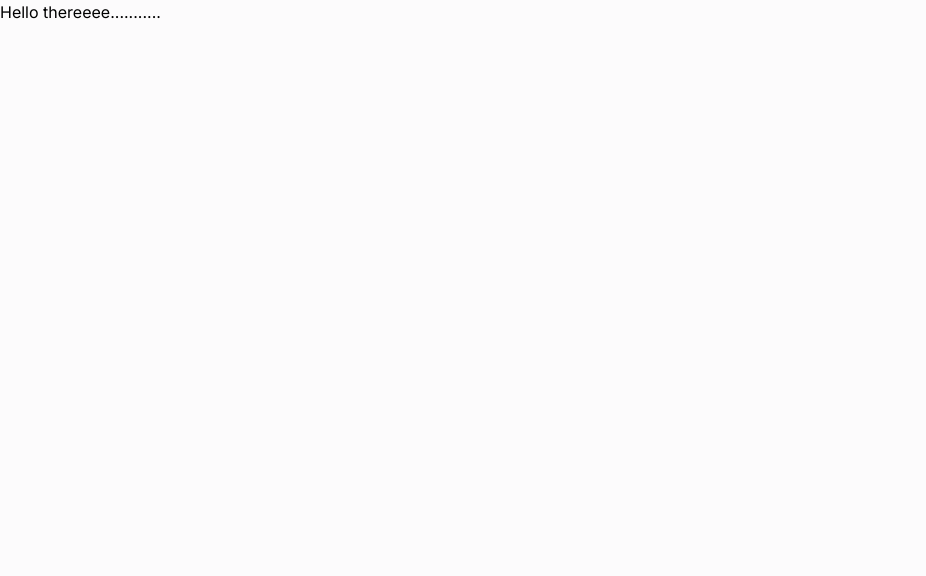
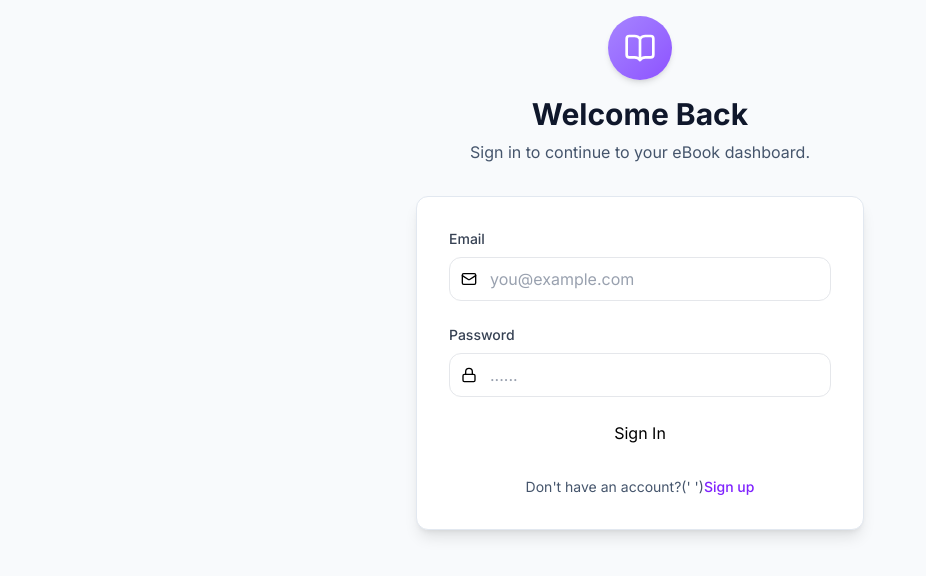
Before and after one commit to Akshavahora/ebookCreator, a React (Vite) app in the folder frontend/eBookCreator/: page /Login in a window 1280 px wide. Shown: the top 576 px of the page, without its empty margins (0-926 px from the left). Built offline with nearby package versions, Linux system fonts and the light colour scheme.

Commit message:
Login Design Done

```diff
--- a/frontend/eBookCreator/package.json
+++ b/frontend/eBookCreator/package.json
@@ -11,6 +11,7 @@
   },
   "dependencies": {
     "@tailwindcss/vite": "^4.2.1",
+    "axios": "^1.18.1",
     "lucide-react": "^1.23.0",
     "react": "^19.2.0",
     "react-dom": "^19.2.0",
--- a/frontend/eBookCreator/src/components/landing/Footer.jsx
+++ b/frontend/eBookCreator/src/components/landing/Footer.jsx
@@ -3,7 +3,7 @@ import { FaGithub, FaLinkedin, FaTwitter } from "react-icons/fa";
 
 const Footer = () => {
   return (
-    <footer className="relative bg-gradient-to-br from-gray-950 via-gray950 to-violet-950 text-white o overflow-hidden ">
+    <footer className="relative bg-linear-to-br from-gray-950 via-gray950 to-violet-950 text-white o overflow-hidden ">
         {/* Subtle background Pattern */}
         <div className="absolute inset-0 opacity-5">
             <div className="absolute top-0 right-0 w-96 h-96 bg-violet-500 rounded-full blur-3xl"></div>
@@ -18,7 +18,7 @@ const Footer = () => {
                         className="flex- items-center gap-2 space-x-2.5 group"
                     >
                         <div className="w-10 h-10
-                         bg-gradient-to-br from-violet-600 to-purple-600 rounded-xl flex items-center justify-center shadow-lg shadow-violet-500/30 group-hover:shadow-violet-500/50 transition-all duration-300 group-hover:scale-105">
+                         bg-linear-to-br from-violet-600 to-purple-600 rounded-xl flex items-center justify-center shadow-lg shadow-violet-500/30 group-hover:shadow-violet-500/50 transition-all duration-300 group-hover:scale-105">
                             <BookOpen className="w-5 h-5 text-white" />
                         </div>
                         <span className="text-xl font-semibold tracking-tight">eBook Creator</span>
--- a/frontend/eBookCreator/src/components/layout/ProfileDropdown.jsx
+++ b/frontend/eBookCreator/src/components/layout/ProfileDropdown.jsx
@@ -21,7 +21,7 @@ const ProfilePage = ({isOpen,
             className="w-9 h-9 object-cover rounded-xl"
           />
         ) : (
-          <div className="h-8 w-8 bg-gradient-to-br from-violet-400 to-violet-500 rounded-xl flex items-center justify-center">
+          <div className="h-8 w-8 bg-linear-to-br from-violet-400 to-violet-500 rounded-xl flex items-center justify-center">
             <span className="text-white font-semibold text-sm">
               {companyName.charAt(0).toUpperCase()}
             </span>
--- a/frontend/eBookCreator/src/components/ui/Button.jsx
+++ b/frontend/eBookCreator/src/components/ui/Button.jsx
@@ -1,8 +1,40 @@
 import React from 'react'
 
-const Button = () => {
+// Default buttons values
+const Button = ({variant = "primary", size = "md", isLoading = false, children, icon: Icon, className="" }) => {
+
+    const variants = {
+        primary: "bg-linear-to-r from-violet-400 to-violet-500 hover:bg-violet-700 text-white shadow-sm hover:shadow-md",
+        secondary: "bg-gray-100 hover:bg-gray-200 text-gray-700",
+        ghost: "bg-transparent hover:bg-gray-100 text-gray-700",
+        danger: "bg-transparent hover:bg-red-50 text-red-600",
+    };
+
+    const sizes = {
+        sm: "px-3 py-1.5 text-sm h-8 rounded-lg",
+        md: "px-4 py-2.5 text-sm h-11 rounded-xl",
+        lg: "px-6 py-3 text-base h-12 rounded-xl",
+    }
+
+
   return (
-    <div>Button</div>
+
+    // Draw a circle. Put its center at (12,12). Make its radius 10. Use the current text color for the border. Make the border 4 units thick.
+    <button className={`inline-flex items-center justify-center font-medium transition-all duration-200 focus:outline-none focus:ring-2 focus:ring-violet-500 focus:ring-offset-2 disabled:opacity-50 disabled:cursor-not-allowed whitespace-nowrap ${variants[variant]} ${sizes[size]} ${className}`} disabled={isLoading}
+      {...props}
+    >
+        {isLoading ? (
+            <svg className="w-5 h-5 animate-spin" fill="none" viewBox="0 0 24 24">
+                <circle className="opacity-50" cx="12" cy="12" r="10" stroke="currentColor" strokeWidth="4"></circle>
+                <path className="opacity-75" fill="currentColor" d="M4 12a8 8 0 018-8V0C5.373 0 0 5.373 0 12h4zm2 5.291A7.962 7.962 0 014 12H0c0 3.042 1.135 5.824 3 7.938l3-2.647z"></path>
+            </svg>
+        ) : (
+            <>
+                {Icon && <Icon className="w-4 h-4 mr-2" />}
+                {children}
+            </>
+        )}
+    </button>
   )
 }
 
--- a/frontend/eBookCreator/src/components/ui/InputField.jsx
+++ b/frontend/eBookCreator/src/components/ui/InputField.jsx
@@ -1,8 +1,29 @@
 import React from 'react'
 
-const InputField = () => {
+const InputField = ({
+    icon: Icon, label, name, ...props
+}) => {
+
   return (
-    <div>InputField</div>
+    <div className="space-y-2">
+      <label htmlFor={name} className="block text-sm font-medium text-gray-700">
+        {label}
+      </label>
+      <div className="relative">
+        {Icon && (
+          <div className="absolute inset-y-0 left-0 pl-3 flex items-center pointer-events-none">
+            <Icon className="w-4 h-4 text-tray-400"/>
+          </div>
+        )}
+        <input
+          id={name}
+          name={name}
+          {...props}
+          className={`w-full h-11 px-3 py-2 border border-gray-200 rounded-xl text-gray-900 placeholder-gray-400 focus:outline-none focus:ring-2 focus:ring-violet-200 focus:border-transparent transition-all ${Icon ? "pl-10" : ""
+          }`}
+        />
+      </div>
+    </div>
   )
 }
 
--- a/frontend/eBookCreator/src/pages/LoginPage.jsx
+++ b/frontend/eBookCreator/src/pages/LoginPage.jsx
@@ -1,8 +1,89 @@
-import React from 'react'
+import { useState } from "react";
+import { Link, useNavigate } from "react-router-dom";
+import { Mail, Lock, BookOpen } from "lucide-react";
+import toast from "react-hot-toast";
+
+import InputField from "../components/ui/InputField"
+import Button from "../components/ui/Button"
+import { useAuth } from "../context/AuthContext"
+import axiosInstance from "../utils/axiosInstance"
+import { API_PATHS } from "../utils/apiPath.js";
 
 const LoginPage = () => {
+  const [formData, setFormData] = useState({ email: "", password: ""});
+  const [isLoading, setIsLoading] = useState(false);
+  const { login } = useAuth();
+  const navigate = useNavigate();
+  const handleChange = (e) => {
+    setFormData({
+      ...formData,
+      [e.target.name]: e.target.value
+    });
+  };
+
+  const handleSubmit = async (e) => {
+    e.preventDefault();
+    setIsLoading(true);
+
+    try {
+
+    } catch (error) {
+      localStorage.clear()
+      toast.error(error.response?.data?.message || "Login failed. PLease try again later")
+    } finally {
+      setIsLoading(false);
+    }
+  };
+
   return (
-    <div>Hello thereeee...........</div>
+    <div className="min-h-screen bg-slate-50 flex item-center justify-center p-4">
+      <div className="w-full max-w-md">
+        <div className="text-center mb-8">
+          <div className="inline-flex items-center justify-center w-16 h-16 bg-linear-to-br from-violet-400 to-violet-500
+           rounded-full mb-4 shadow-md">
+            <BookOpen className="w-8 h-8 text-white"/>
+          </div>
+          <h1 className="text-3xl font-bold text-slate-900">Welcome Back</h1>
+          <p className="text-slate-600 mt-2">Sign in to continue to your eBook dashboard.</p>
+        </div>
+
+        <div className="bg-white border border-slate-200 rounded-xl shadow-lg p-8">
+          <form onSubmit={handleSubmit} className="space-y-6
+          ">
+            <InputField
+              label="Email"
+              name="email"
+              type="email"
+              placeholder="you@example.com"
+              icon={Mail}
+              value={formData.email}
+              onChange={handleChange}
+              required
+            />
+            <InputField
+              label="Password"
+              name="password"
+              type="password"
+              placeholder="......"
+              icon={Lock}
+              value={formData.password}
+              onChange={handleChange}
+              required
+            />
+
+            <button type="submit" isLoading={isLoading} className="w-full">
+              Sign In
+            </button>
+          </form>
+
+          <p className="text-center text-sm text-slate-600 mt-8">
+            Don't have an account?(' ')
+            <Link to="/signup" className="font-medium text-violet-600 hover:text-violet-700">
+            Sign up</Link>
+          </p>
+        </div>
+      </div>
+    </div>
   )
 }
 
--- a/frontend/eBookCreator/src/utils/apiPath.js
+++ b/frontend/eBookCreator/src/utils/apiPath.js
@@ -1,4 +1,8 @@
+export const BASE_URL = "http://localhost:8000";
+
 export const API_PATHS = {
+
+
     AUTH: {
         REGISTER: "/api/auth/register",
         LOGIN: "/api/auth/login",
--- a/frontend/eBookCreator/src/utils/axiosInstance.js
+++ b/frontend/eBookCreator/src/utils/axiosInstance.js
@@ -1,7 +1,7 @@
 import axios from "axios";
-import { BASE_URL } from "./apiPath";
-
-const axiosInstance = axios.create({
+import { BASE_URL } from "./apiPath.js";
+// ek min ek min
+export const axiosInstance = axios.create({
     baseURL: BASE_URL,
     timeout: 80000,
     headers: {
```
Also changed, not shown: 2 other files (tests, documents, lock files or other folders).
